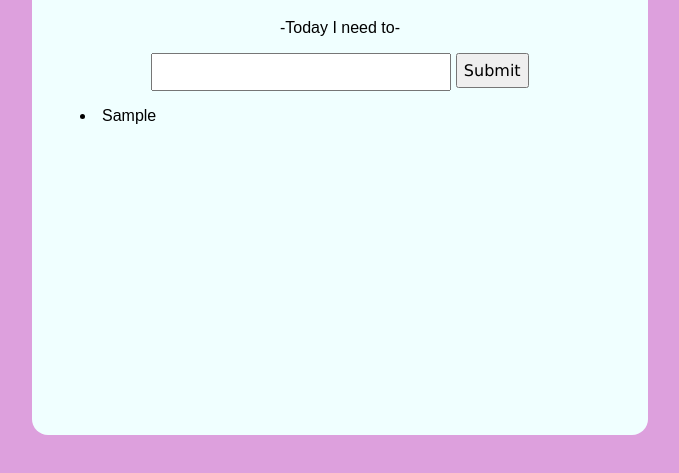
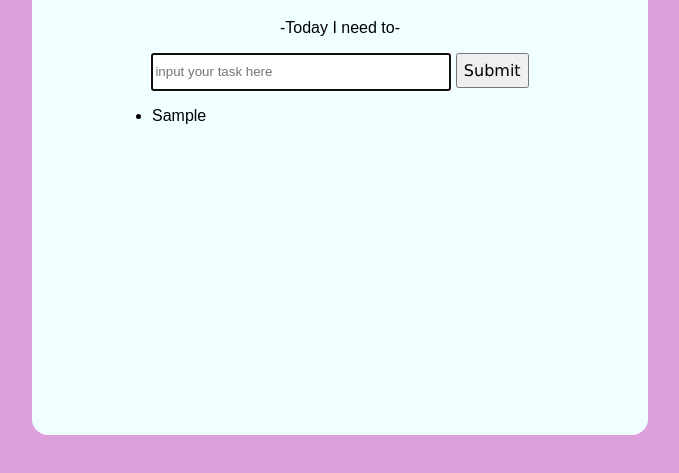
Before and after one commit to dts-kominfo-rea2a/challenge-08-jeihanpraja, a website: page index.html in a window 1280 px wide. Both pictures are taken after typing "Sample" into the empty fields and a click on the button "Submit". Shown: the part 133-606 px from the top of the page, without its empty margins (300-979 px from the left). Drawn offline with Linux system fonts and the light colour scheme.

Commit message:
challenge-08-ver-2

```diff
--- a/index.html
+++ b/index.html
@@ -19,7 +19,7 @@
       <section class="input">
         <!-- TODO: Buatlah sebuah input bertipe text dengan id todo-input -->
         <label for="todo-input"></label>
-        <input type="text" id="todo-input">
+        <input type="text" id="todo-input" placeholder="input your task here">
 
         <!-- TODO: Buatlah sebuah button dengan id todo-submit -->
         <button id="todo-submit">Submit</button>
@@ -39,7 +39,7 @@
     <!-- ! Untuk tantangan ini, script jangan diubah ke external js yah ! -->
     <script>
       // TODO: Deklarasi variable sesuai dengan kebutuhan di sini
-      const app = document.getElementById('app');
+      let app = document.getElementById('app');
       let button = document.getElementById('todo-submit');
       let input = document.getElementById('todo-input');
       let output = document.getElementById('todo-output');
@@ -49,11 +49,12 @@
       // Fungsi yang digunakan untuk menambahkan tulisan
       // Jangan ubah cara deklarasi fungsinya, cukup isi saja
       function fnClickHandler(toDoItem) {
-        const li = document.createElement('li');
+        let li = document.createElement('li');
         li.innerHTML =  input.value;
         li.id = 'todo-output';
-        app.append(li);
+        output.appendChild(li);
         input.value = null;
+        input.focus();
       }
 
       // TODO: register event onclick / addEventListener untuk button
@@ -62,7 +63,7 @@
 
       // TODO: register event onkeypress / addEventListener untuk input
       // sehingga saat di input ditekan enter akan menjalankan fungsi fnClickHandler juga
-      const btnEnter = (event) => {
+      let btnEnter = (event) => {
         if(event.key === 'Enter') {
           button.click();
         }
```
